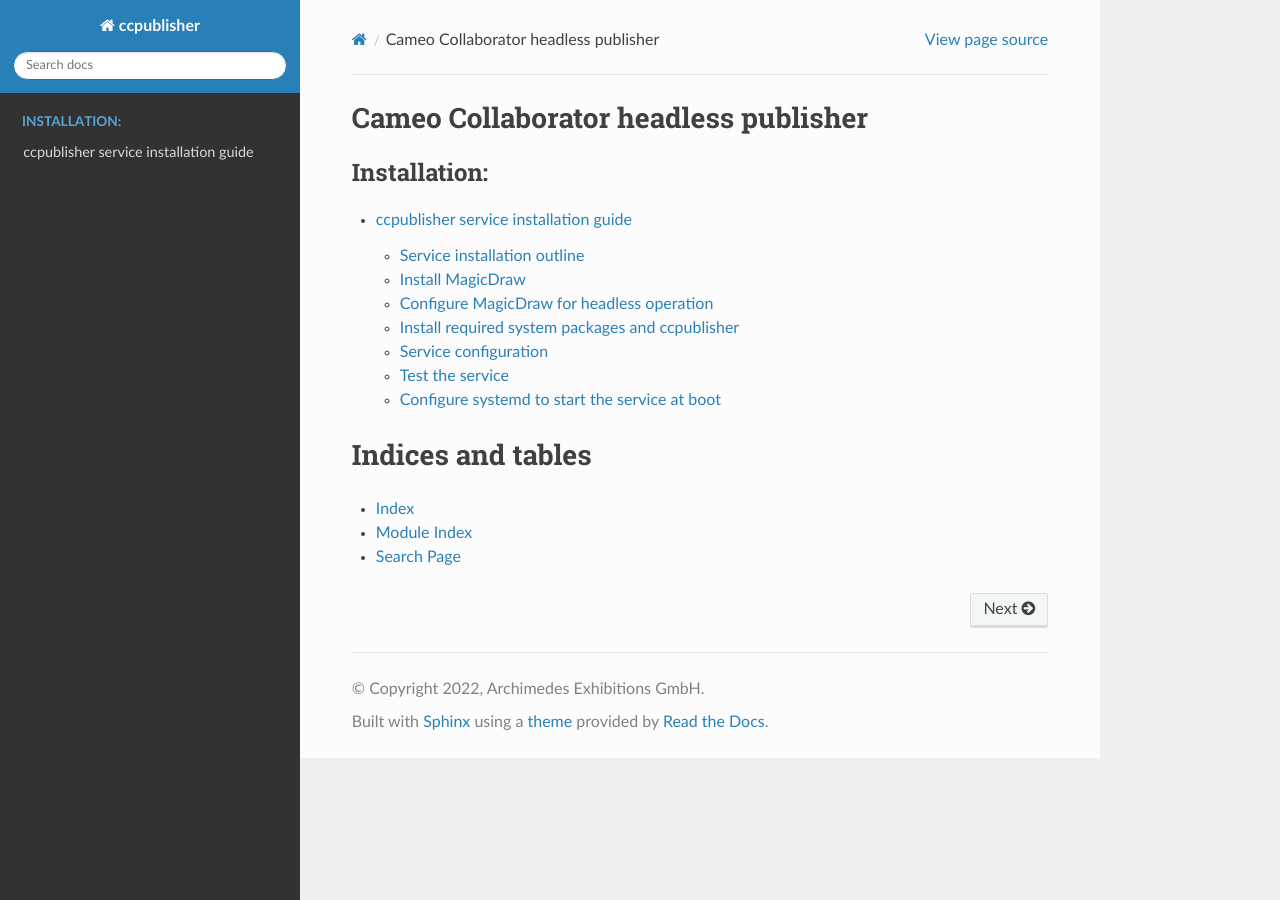
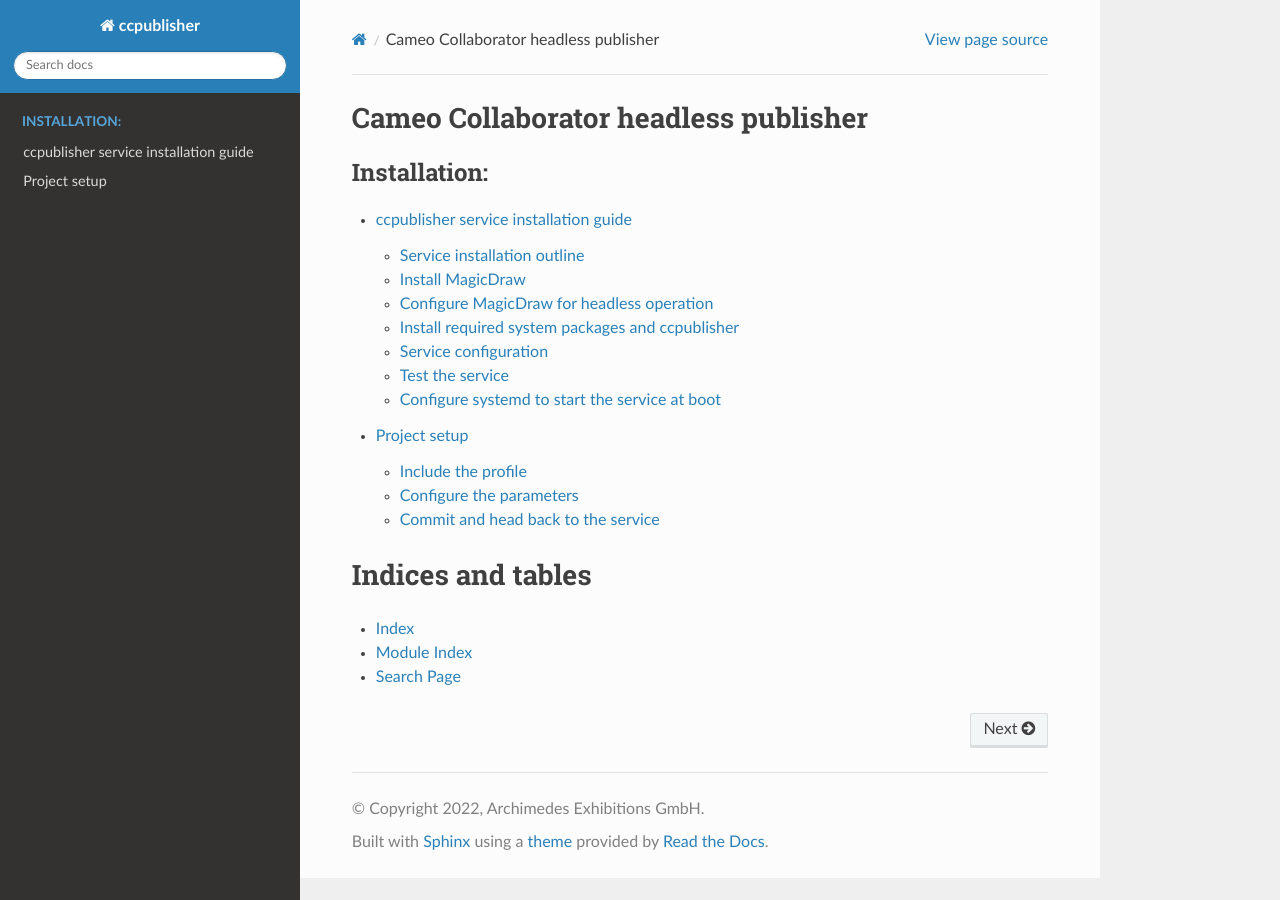
Before and after one commit to amdx/ccpublisher, a Sphinx documentation site: the page built from docs/source/index.rst, in a window 1280 px wide. Built offline with Sphinx 7.4.7 and the Read the Docs theme 2.0.0, drawn with Linux system fonts in a browser that asks for light colours; some of the changed lines change nothing that is shown.

Commit message:
Add project setup guide

```diff
--- a/docs/source/index.rst
+++ b/docs/source/index.rst
@@ -11,6 +11,7 @@
    :caption: Installation:
 
    installation/service
+   installation/project
 
 
 Indices and tables
--- /dev/null
+++ b/docs/source/installation/project.rst
@@ -0,0 +1,64 @@
+*************
+Project setup
+*************
+
+The service scans the resources available in Teamwork Cloud, searching those that meet the following conditions:
+
+* `<<ccPublisher>>` stereotype applied to the top level Model
+* Tag `serviceEnabled` (`<<ccPublisher>>`) is set to `true` or is unset
+
+`<<ccPublisher>>` stereotype is provided within the `ccPublisher.mdzip` project file located in the `resources`
+folder.
+
+
+Include the profile
+===================
+
+The profile can be included by importing the provided mdzip file:
+
+1. Open the target server project
+2. Select `File -> Use Project -> Use Local Project`
+3. Select `From the file system` and press the three dots to select the mdzip file
+
+.. image:: images/use_project_01.png
+
+4. Push `Continue`
+
+.. image:: images/use_project_02.png
+
+
+Configure the parameters
+========================
+
+1. Unlock the `Model` (root node of the loaded server project)
+2. Right mouse on `Model -> Stereotype`
+3. Type `cc`, `<<ccPublisher>>` should pop up: mark the checkbox and press `Apply`
+
+.. image:: images/stereo_01.png
+
+4. Open the specification panel of `Model` and select `Tags` on the left pane
+
+.. image:: images/specs_01.png
+
+5. Create a value for `serviceEnabled`, setting it to `true`
+6. Create a value for `template`, typing `Entire Model` (or any other template available)
+7. Create a value for `scope`, selecting the package or packages that should be exported to CC
+
+The resulting tags should look like:
+
+.. image:: images/specs_02.png
+
+
+Commit and head back to the service
+===================================
+
+Once done, commit to push the changes to the server.
+
+The ccpublisher service must be restarted every time a new project is added to the list. Future versions might allow
+an online rescan.
+
+Restart the service with::
+
+    $ sudo systemctl restart ccpublisher
+
+And then head to the service's UI: http://localhost:9999
```
Also changed, not shown: docs/source/installation/images/specs_01.png (added), docs/source/installation/images/specs_02.png (added), docs/source/installation/images/stereo_01.png (added), docs/source/installation/images/use_project_01.png (added), docs/source/installation/images/use_project_02.png (added).
